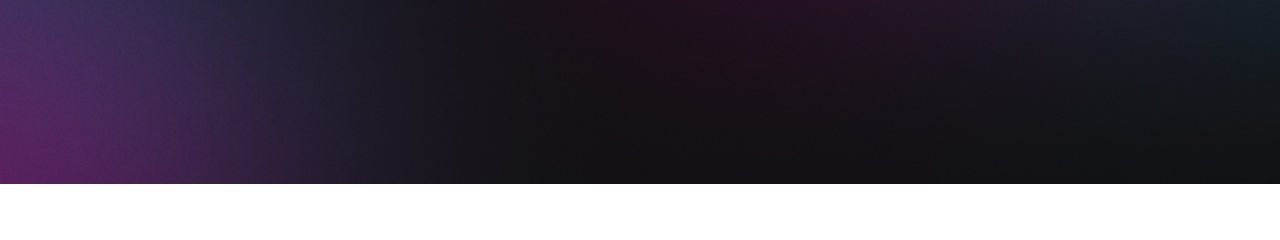
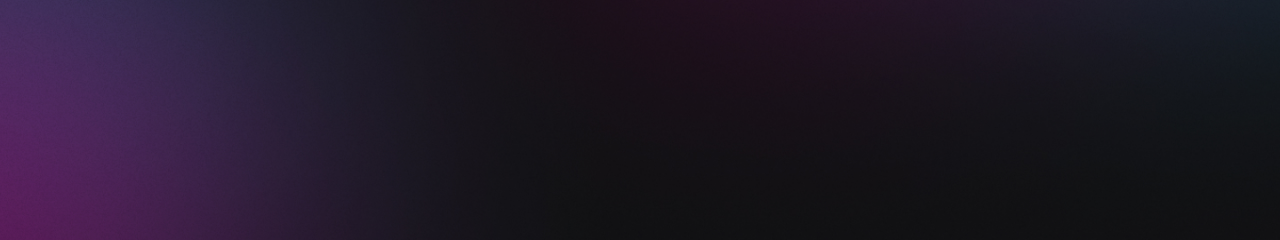
Before and after one commit to elvieira/links, a plain HTML site: page index.html in a window 1280 px wide. Shown: the part 616-856 px from the top of the page. Before the commit the page ends 800 px from the top, so only its background shows below. Drawn offline with nearby package versions, Linux system fonts and the light colour scheme.

Commit message:
Alteração na altura da tela e na largura da mudança do background

```diff
--- a/style.css
+++ b/style.css
@@ -33,6 +33,7 @@ body {
     background-size: cover;
     */
     background: var(--bg-url) top center/cover no-repeat ;
+    height: 100vh;
     transition: background 0.2s;
 }
 
@@ -152,7 +153,7 @@ ul li a:hover {
     padding: 15px;
 }
 
-@media (min-width: 1220px) {
+@media (min-width: 700px) {
     :root {
         --bg-url: url(./assets/bg-desktop.jpg);
     }
```
